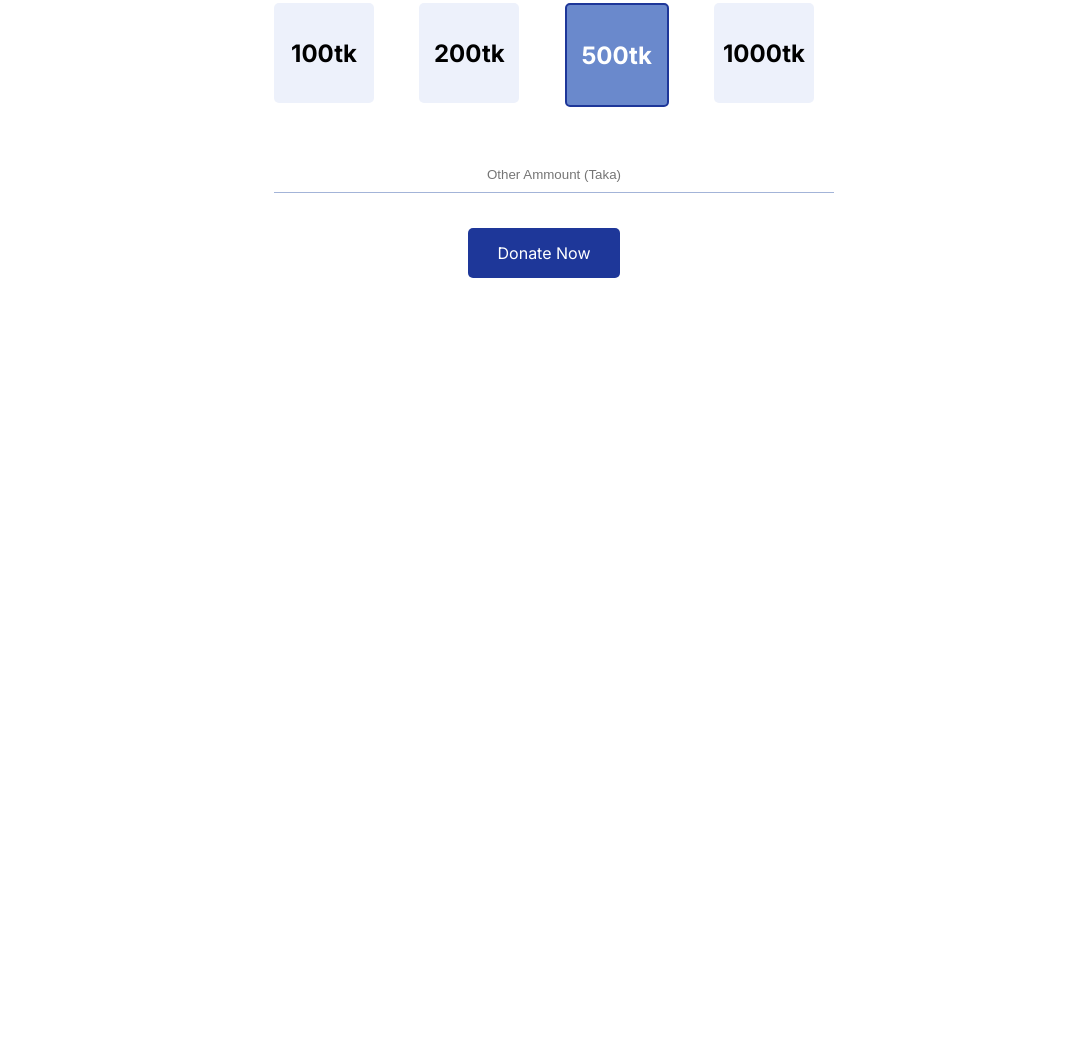
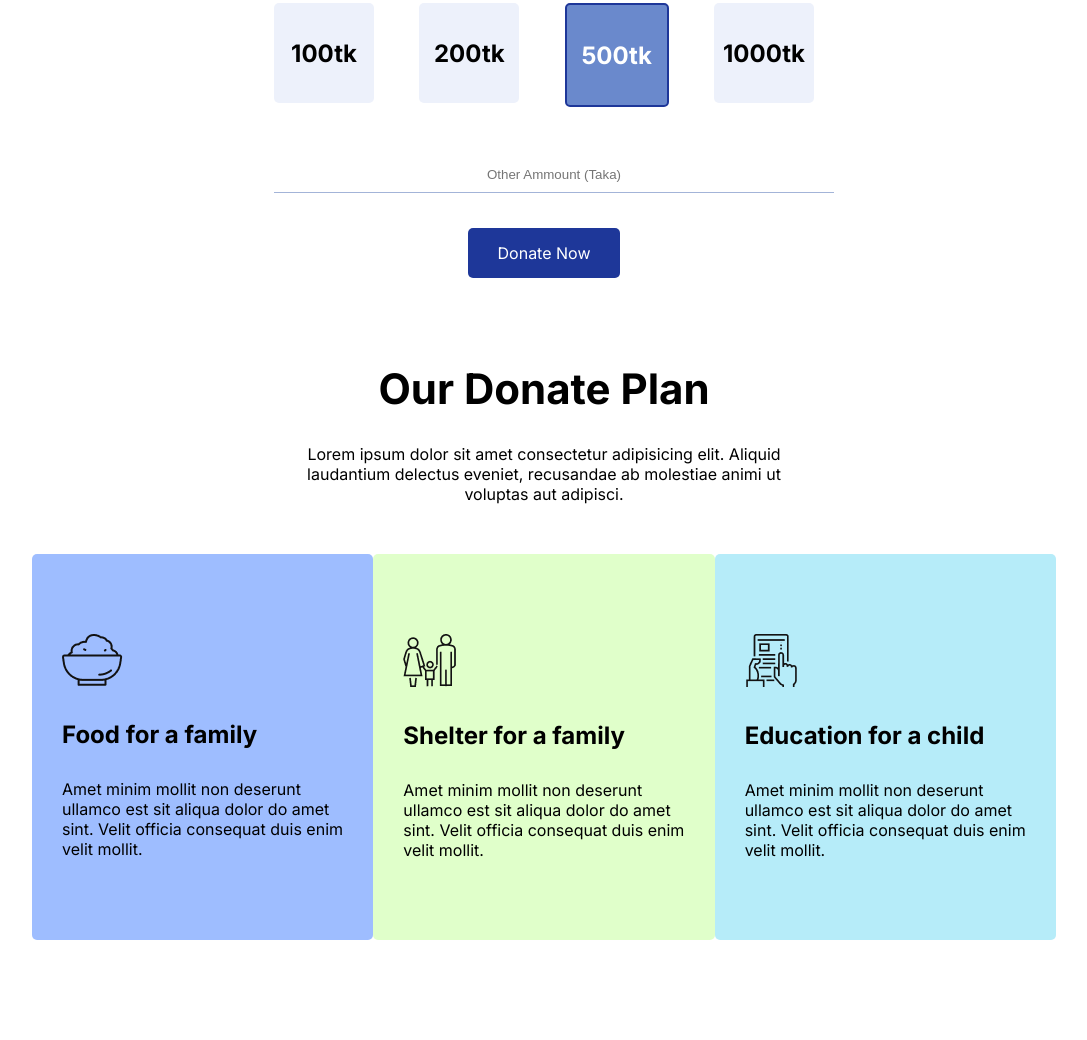
Before and after one commit to abdulkayum97/donate-today, a plain HTML site: page index.html in a window 1280 px wide. Shown: the part 968-2008 px from the top of the page, without its empty margins (96-1183 px from the left). Before the commit the page ends 1331 px from the top, so only its background shows below. Drawn offline with Linux system fonts and the light colour scheme.

Commit message:
Our Donate Plan Added

```diff
--- a/css/style.css
+++ b/css/style.css
@@ -101,3 +101,52 @@ body {
     text-align: center;
     padding: 10px;
 }
+
+#our-donate-plan {
+    padding: 0 10% 100px;
+}
+
+.donate-plan-content {
+    text-align: center;
+    width: 50%;
+    margin: auto;
+}
+
+.donate-plan-content h2 {
+    font-size: 42px;
+}
+
+.donate-plan-content p {
+    margin: 30px 0 50px;
+}
+
+.donate-plan-box {
+    display: flex;
+    justify-content: space-between;
+}
+
+
+.donate-plan-box .plan-box-content {
+    width: 28%;
+    padding: 80px 30px;
+    border-radius: 5px;
+}
+
+.donate-plan-box .box-1 {
+    background-color: #9ebdff;
+}
+
+.donate-plan-box .box-2 {
+    background-color: #e0ffca;
+}
+
+.donate-plan-box .box-3 {
+    background-color: #b6ecf9;
+}
+
+.plan-box-content img {}
+
+.plan-box-content h4 {
+    margin: 30px 0;
+    font-size: 24px;
+}
--- a/index.html
+++ b/index.html
@@ -54,7 +54,36 @@
         </div>
     </section>
 
+    <section id="our-donate-plan">
+        <div class="donate-plan-content">
+            <h2>Our Donate Plan</h2>
+            <p>Lorem ipsum dolor sit amet consectetur adipisicing elit. Aliquid laudantium delectus eveniet, recusandae
+                ab molestiae animi ut voluptas aut adipisci.</p>
+        </div>
+        <div class="donate-plan-box">
+            <div class="plan-box-content box-1">
+                <img src="./images/food.png" alt="Image">
+                <h4>Food for a family</h4>
+                <p>Amet minim mollit non deserunt ullamco est sit aliqua dolor do amet sint. Velit officia consequat
+                    duis enim velit mollit.</p>
+            </div>
 
+            <div class="plan-box-content box-2">
+                <img src="./images/shelter.png" alt="Image">
+                <h4>Shelter for a family</h4>
+                <p>Amet minim mollit non deserunt ullamco est sit aliqua dolor do amet sint. Velit officia consequat
+                    duis enim velit mollit.</p>
+            </div>
+
+            <div class="plan-box-content box-3">
+                <img src="./images/frame.png" alt="Image">
+                <h4>Education for a child</h4>
+                <p>Amet minim mollit non deserunt ullamco est sit aliqua dolor do amet sint. Velit officia consequat
+                    duis enim velit mollit.</p>
+            </div>
+
+        </div>
+    </section>
 
 
 </body>
```
Also changed, not shown: images/food.png (added), images/frame.png (added), images/shelter.png (added).
